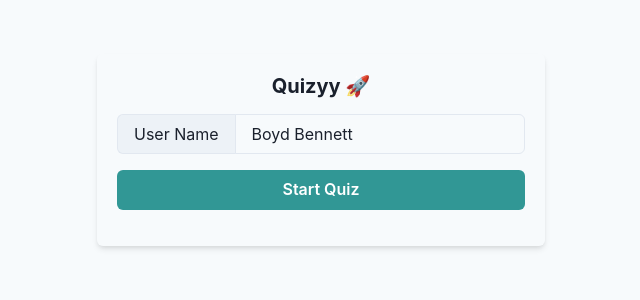
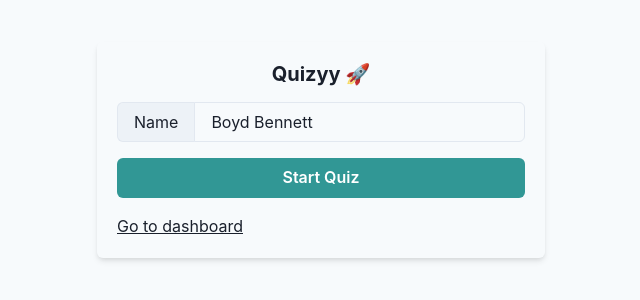
Before and after one commit to hasan-py/Quizzy-App-By-OpenDB, a React (Vite) app: page / in a window 1280 px wide. Shown: the part 250-550 px from the top of the page, without its empty margins (319-959 px from the left). Built offline with nearby package versions, Linux system fonts and the light colour scheme.

Commit message:
Refactor: File Splitting

```diff
--- /dev/null
+++ b/src/pages/dashboard/components/dashboardHeader.tsx
@@ -0,0 +1,31 @@
+import { Heading, Text, Flex } from "@chakra-ui/react";
+
+export const DashboardHeader = ({ navigate, statData }: any) => {
+  return (
+    <>
+      <Flex alignItems="center" justifyContent="space-between">
+        <Heading as="h5" size="md">
+          Quizzy Statistics
+        </Heading>
+
+        <Text
+          cursor="pointer"
+          fontSize="xs"
+          mt={4}
+          onClick={() => {
+            navigate("/");
+          }}
+          textDecoration={"underline"}
+        >
+          Start new Quiz
+        </Text>
+      </Flex>
+
+      <Text size="xs" mb={5}>
+        {statData?.length > 0
+          ? `Total ${statData.length} People Attend in Quizzy 🚀`
+          : "No People haven't attend in Quizzy 🚀"}
+      </Text>
+    </>
+  );
+};
--- /dev/null
+++ b/src/pages/dashboard/components/quizeProgress.tsx
@@ -0,0 +1,23 @@
+import { Text, Stack, Progress } from "@chakra-ui/react";
+import {
+  totalResult,
+  totalSkipAnswer,
+  totalWrongAnswer,
+} from "@src/common/function/calculateResult";
+
+export const QuizProgress = ({ quiz }: any) => {
+  const correct = totalResult(quiz?.results);
+  const wrong = totalWrongAnswer(quiz?.results);
+  const skip = totalSkipAnswer(quiz?.results);
+
+  return (
+    <Stack spacing={2}>
+      <Text>{correct} Correct</Text>
+      <Progress colorScheme="green" size="sm" value={correct * 10} />
+      <Text>{wrong} Wrong</Text>
+      <Progress colorScheme="red" size="sm" value={wrong * 10} />
+      <Text>{skip} Skip</Text>
+      <Progress colorScheme="gray" size="sm" value={skip * 10} />
+    </Stack>
+  );
+};
--- /dev/null
+++ b/src/pages/dashboard/dashboardController.ts
@@ -0,0 +1,26 @@
+import { useEffect, useState } from "react";
+import { useNavigate } from "react-router-dom";
+
+export const useDashboardController = () => {
+  const [statData, setStatData] = useState<any>([]);
+  const navigate = useNavigate();
+
+  useEffect(() => {
+    const list = localStorage.getItem("@quizList")
+      ? JSON.parse(localStorage.getItem("@quizList") || "")
+      : {};
+
+    let mappedData = [];
+
+    for (const [key, value] of Object.entries(list)) {
+      mappedData.push({
+        name: key,
+        quizzes: value,
+      });
+    }
+
+    setStatData(mappedData);
+  }, []);
+
+  return { navigate, statData };
+};
--- a/src/pages/dashboard/index.tsx
+++ b/src/pages/dashboard/index.tsx
@@ -8,82 +8,32 @@ import {
   AccordionPanel,
   CircularProgress,
   CircularProgressLabel,
-  Heading,
   Text,
   Flex,
-  Stack,
-  Progress,
 } from "@chakra-ui/react";
-import { useState, useEffect } from "react";
-import { useNavigate } from "react-router-dom";
-import {
-  totalResult,
-  totalSkipAnswer,
-  totalWrongAnswer,
-} from "@src/common/function/calculateResult";
+import { totalResult } from "@src/common/function/calculateResult";
+import { DashboardHeader } from "./components/dashboardHeader";
+import { QuizProgress } from "./components/quizeProgress";
+import { useDashboardController } from "./dashboardController";
 
 function DashboardPage() {
-  const [statData, setStatData] = useState<any>([]);
-  const navigate = useNavigate();
-
-  useEffect(() => {
-    const list = localStorage.getItem("@quizList")
-      ? JSON.parse(localStorage.getItem("@quizList") || "")
-      : {};
-
-    let mappedData = [];
-
-    for (const [key, value] of Object.entries(list)) {
-      mappedData.push({
-        name: key,
-        quizzes: value,
-      });
-    }
-
-    setStatData(mappedData);
-  }, []);
-
-  console.log("statData", statData);
+  const { navigate, statData } = useDashboardController();
 
   return (
     <>
       <Center>
         <Box w="md" p={5} m={5} shadow="md" borderRadius="md">
-          <Flex alignItems="center" justifyContent="space-between">
-            <Heading as="h5" size="md">
-              Statistics
-            </Heading>
-
-            <Text
-              cursor="pointer"
-              fontSize="xs"
-              mt={4}
-              onClick={() => {
-                navigate("/");
-              }}
-              textDecoration={"underline"}
-            >
-              Start new Quiz
-            </Text>
-          </Flex>
-
-          <Text size="xs" mb={5}>
-            {statData?.length > 0
-              ? `Total ${statData.length} People Attend Quizzy 🚀`
-              : "No People haven't attend Quizzy 🚀"}
-          </Text>
+          <DashboardHeader statData={statData} navigate={navigate} />
 
           <Accordion>
             {statData?.map((user: any, key: number) => (
               <AccordionItem key={key}>
-                <h2>
                 <AccordionButton>
                   <Box flex="1" textAlign="left">
                     {user?.name || "Unknown"}
                   </Box>
                   <AccordionIcon />
                 </AccordionButton>
-                </h2>
 
                 {user?.quizzes?.map((quiz: any, nestedkey: number) => (
                   <AccordionPanel pb={4}>
@@ -121,21 +71,4 @@ function DashboardPage() {
   );
 }
 
-const QuizProgress = ({ quiz }: any) => {
-  const correct = totalResult(quiz?.results);
-  const wrong = totalWrongAnswer(quiz?.results);
-  const skip = totalSkipAnswer(quiz?.results);
-
-  return (
-    <Stack spacing={2}>
-      <Text>{correct} Correct</Text>
-      <Progress colorScheme="green" size="sm" value={correct * 10} />
-      <Text>{wrong} Wrong</Text>
-      <Progress colorScheme="red" size="sm" value={wrong * 10} />
-      <Text>{skip} Skip</Text>
-      <Progress colorScheme="gray" size="sm" value={skip * 10} />
-    </Stack>
-  );
-};
-
 export default DashboardPage;
--- a/src/pages/startQuiz/index.tsx
+++ b/src/pages/startQuiz/index.tsx
@@ -1,6 +1,6 @@
-import { Center, Box, Button, Heading } from "@chakra-ui/react";
+import { Center, Box, Button, Heading, Text } from "@chakra-ui/react";
 import CustomInput from "@src/common/component/customInput";
-import { useStartQuizController } from "./startQuizeController";
+import { useStartQuizController } from "./startQuizController";
 
 function StartQuizPage() {
   const { setFieldValue, formData, navigate } = useStartQuizController();
@@ -15,7 +15,7 @@ function StartQuizPage() {
         <CustomInput
           onChange={(e: any) => setFieldValue("userName", e.target.value)}
           name="userName"
-          label="User Name"
+          label="Name"
           onKeyDown={(e: any) => {
             if (e.key === "Enter") {
               navigate("/quizzes", {
@@ -39,6 +39,17 @@ function StartQuizPage() {
         >
           Start Quiz
         </Button>
+
+        <Text
+          onClick={() => {
+            navigate("/dashboard");
+          }}
+          textDecoration={"underline"}
+          size="xs"
+          cursor="pointer"
+        >
+          Go to dashboard
+        </Text>
       </Box>
     </Center>
   );
```
Also changed, not shown: src/pages/startQuiz/startQuizController.ts (renamed from src/pages/startQuiz/startQuizeController.ts). Lines whose indentation alone changed are shown as unchanged.
